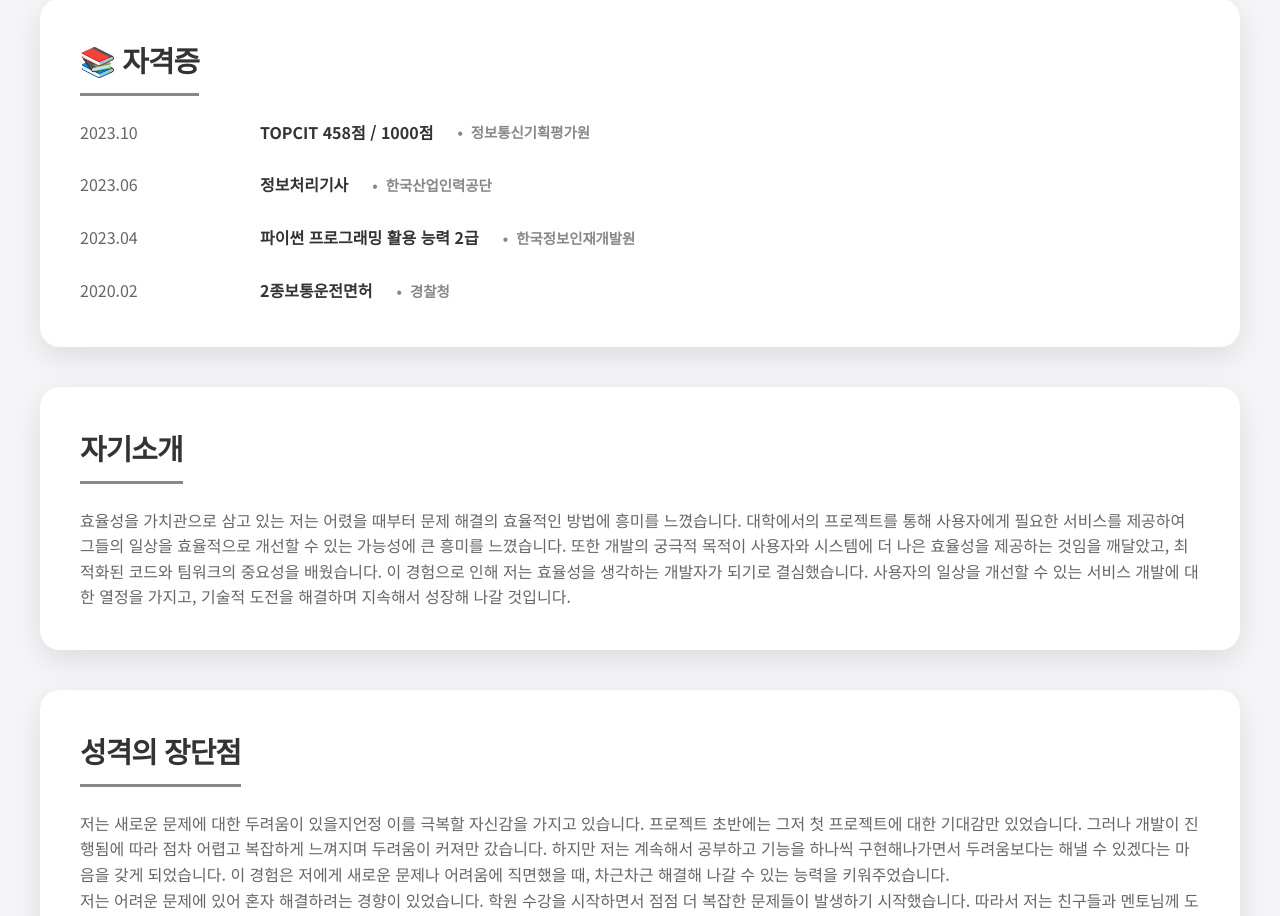
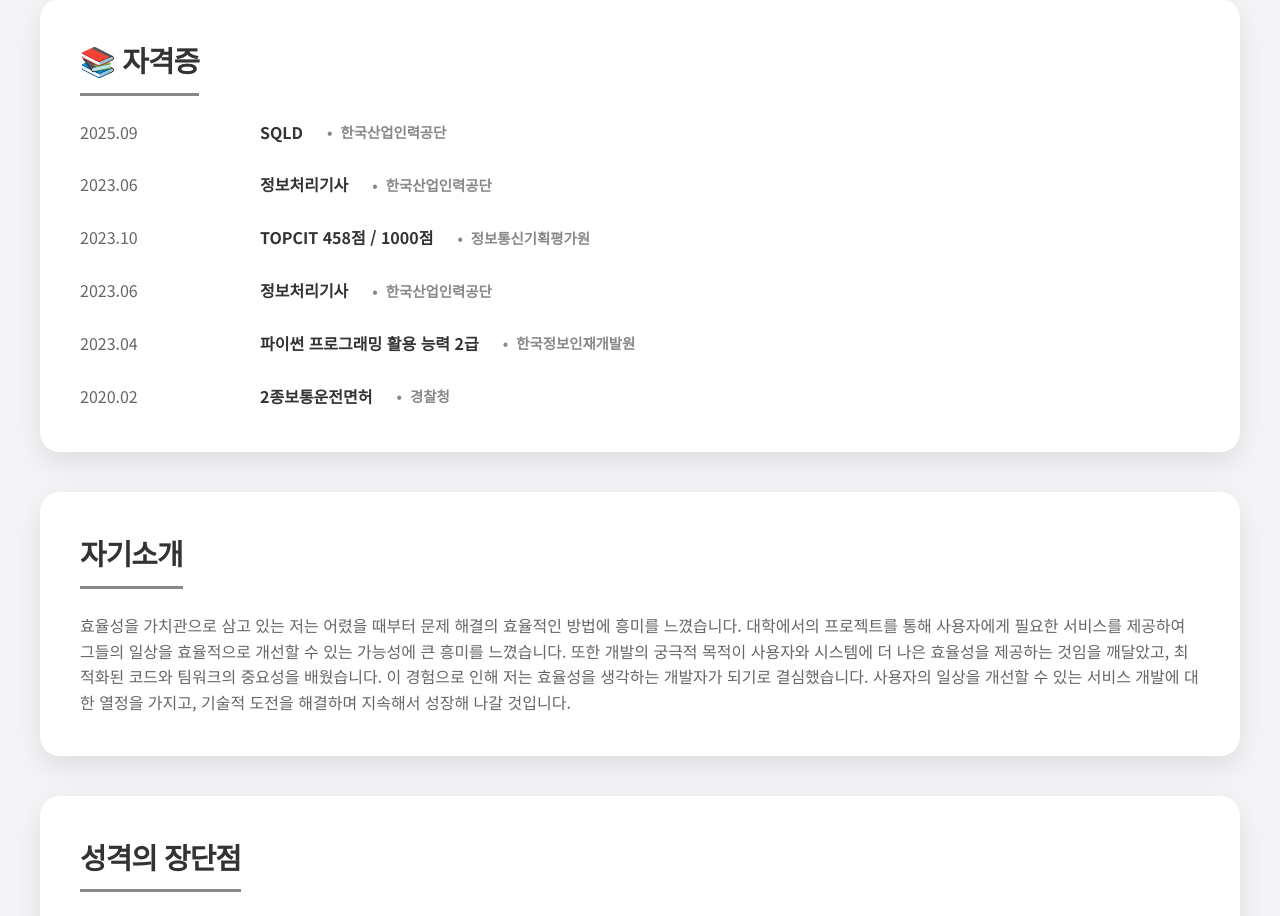
Before and after one commit to ddooing/cursor_portfolio, a Next.js app: page / in a window 1280 px wide. Shown: the part 1240-2156 px from the top of the page. Built offline with nearby package versions, Linux system fonts and the light colour scheme.

Commit message:
자격증 추가

```diff
--- a/src/app/components/education/Education.tsx
+++ b/src/app/components/education/Education.tsx
@@ -64,6 +64,24 @@ export default function Education() {
       <EducationSection>
         <SectionTitle>📚 자격증</SectionTitle>
         <EducationItem>
+          <EducationDate>2025.09</EducationDate>
+          <EducationContent>
+            <EducationTitle>
+              SQLD
+              <EducationOrg>한국산업인력공단</EducationOrg>
+            </EducationTitle>
+          </EducationContent>
+        </EducationItem>
+        <EducationItem>
+          <EducationDate>2023.06</EducationDate>
+          <EducationContent>
+            <EducationTitle>
+              정보처리기사
+              <EducationOrg>한국산업인력공단</EducationOrg>
+            </EducationTitle>
+          </EducationContent>
+        </EducationItem>
+        <EducationItem>
           <EducationDate>2023.10</EducationDate>
           <EducationContent>
             <EducationTitle>
```
